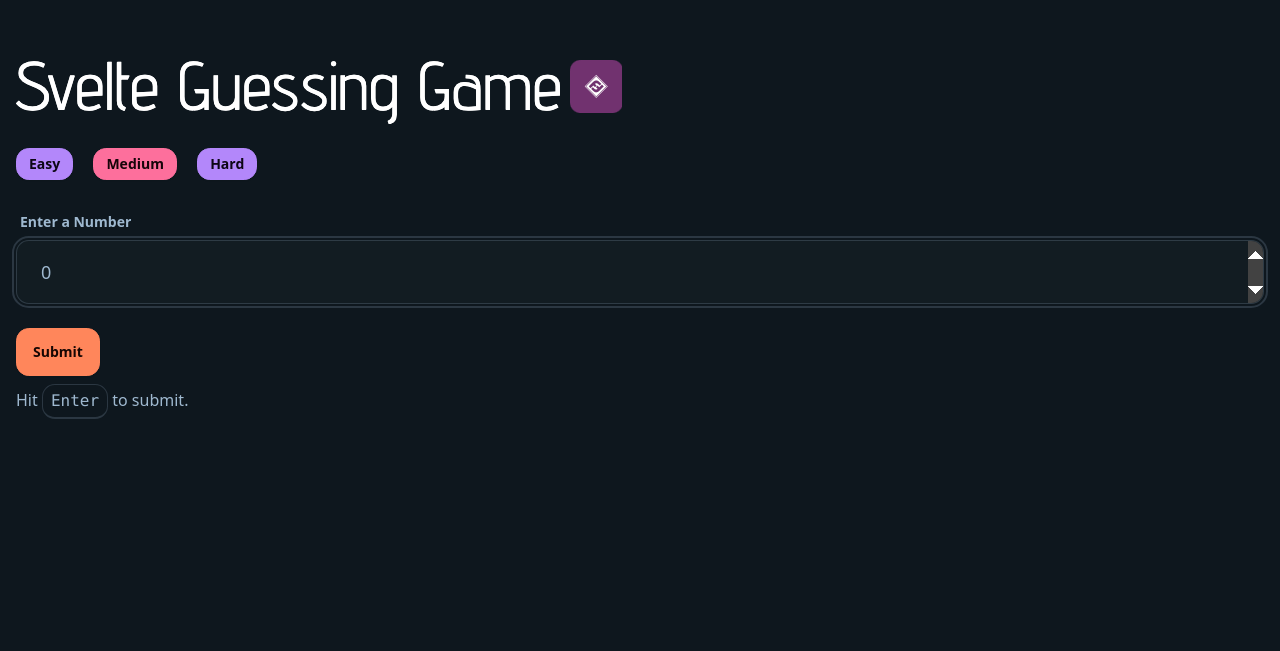
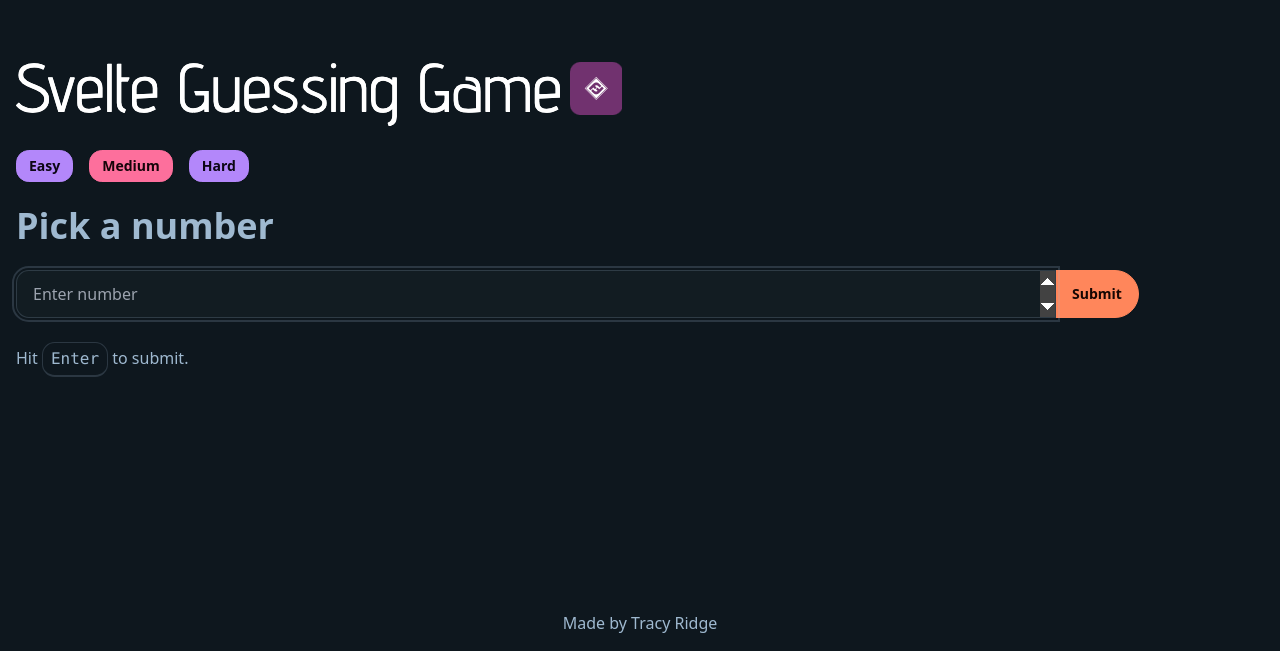
Before and after one commit to ridgey28/svelte-guessing-game, a SvelteKit app: page / in a window 1280 px wide. Shown: the part 149-800 px from the top of the page. Built offline with nearby package versions, Linux system fonts and the light colour scheme.

Commit message:
** Bugfixes and improvements * Added switching between levels of the game with warning if you have already reached the maximum level * Added a new component ButtonGroup to display all the buttons. * Bump dependencies.

```diff
--- a/src/lib/components/Button.svelte
+++ /dev/null
@@ -1,14 +0,0 @@
-<script lang="ts">
-	type Props = {
-		level: string;
-		val: number;
-		currentLevel: number;
-		onclick: () => void;
-	};
-
-	let { level, val, currentLevel, ...props }: Props = $props();
-</script>
-
-<button {...props} class="btn mr-4 btn-sm {currentLevel === val ? 'btn-secondary' : 'btn-accent'}"
-	>{level}
-</button>
--- /dev/null
+++ b/src/lib/components/ButtonGroup.svelte
@@ -0,0 +1,21 @@
+<script lang="ts">
+	type Props = {
+		currentLevel: number;
+		levelSwitch: (val: number) => void;
+	};
+	const buttons = [
+		{ level: 'Easy', val: 10 },
+		{ level: 'Medium', val: 5 },
+		{ level: 'Hard', val: 2 }
+	];
+	let { currentLevel, levelSwitch }: Props = $props();
+</script>
+
+{#each buttons as b}
+	<button
+		onclick={() => levelSwitch(b.val)}
+		class="btn mr-4 btn-sm {currentLevel === b.val ? 'btn-secondary' : 'btn-accent'}"
+	>
+		{b.level}
+	</button>
+{/each}
--- a/src/routes/+layout.svelte
+++ b/src/routes/+layout.svelte
@@ -3,11 +3,14 @@
 	import img from '$lib/assets/logo.png';
 </script>
 
-<div class="hero bg-base-200 min-h-screen">
+<div class="hero bg-base-200 min-h-[95vh]">
 	<div class="hero-content">
 		<div class="w-screen">
-			<img src={img} alt="logo" class="mb-6" />
+			<h1><img src={img} alt="Svelte 5 Guessing Game" class="mb-6" /></h1>
 			<slot />
 		</div>
 	</div>
 </div>
+<footer class="w-screen bg-cover bg-base-200 min-h-[5vh]">
+	<p class="text-center">Made by Tracy Ridge</p>
+</footer>
--- a/src/routes/+page.svelte
+++ b/src/routes/+page.svelte
@@ -1,33 +1,44 @@
 <script lang="ts">
 	import { localStore } from '$lib/localStore.svelte';
-	import Button from '$lib/components/Button.svelte';
+	import ButtonGroup from '$lib/components/ButtonGroup.svelte';
 
 	let currentLevel = localStore('currentLevel', 5);
 	let modal: boolean = $state(false);
 	let ref: HTMLElement;
-	let guess: number = $state(0);
+	let guess: number | string = $state('');
 	let randomNumber: number = $state.raw(Math.floor(Math.random() * (1 - 100) + 100));
-	let message: string = $state('');
+	let message: string = $state('Pick a number');
 	let guesses: number = $state(0);
 	let badges: number[] = $state([]);
 
-	let restartGame = () => {
+	const restartGame = () => {
 		randomNumber = Math.floor(Math.random() * (1 - 100) + 100);
 		guesses = 0;
 		badges = [];
-		message = '';
+		message = 'Pick a number';
 		guess = 0;
 		modal = false;
+		ref.focus();
 	};
 
-	let handleKeydown = (e: KeyboardEvent) => {
+	const levelSwitch = (value: number) => {
+		if (guesses > currentLevel.value) {
+			message = 'You will lose, please switch to a different level';
+			return;
+		} else {
+			currentLevel.value = value;
+		}
+	};
+	const handleKeydown = (e: KeyboardEvent) => {
 		if (e.key === 'Enter') {
 			checkNumber();
 		}
 	};
 
-	let checkNumber = () => {
-		guesses++;
+	const checkNumber = () => {
+		guess = Number(guess);
+		ref.focus();
+
 		if (guess < 1 || guess > 100) {
 			message = 'Please enter a number between 1 and 100';
 			return;
@@ -36,92 +47,58 @@
 			message = 'You have already guessed that number';
 			return;
 		}
-		if (guesses === currentLevel.value) {
+
+		guesses++;
+		if (guesses >= currentLevel.value) {
 			message = 'You have reached the maximum number of guesses. The number was ' + randomNumber;
 			modal = true;
 			return;
 		}
-
-		badges = [...badges, guess];
+		badges.push(guess);
 		if (guess !== randomNumber) {
 			if (guess > randomNumber) {
-				message = 'You guessed too high';
+				message = 'You need to go lower 👇';
 			} else {
-				message = 'You guessed too low';
+				message = 'You need to go higher 👆';
 			}
 		} else {
 			message = `Super, you guessed right. You guessed it in ${guesses} tries.`;
 			modal = true;
 		}
-		guess = 0;
+		guess = '';
 	};
 	$effect(() => {
 		ref.focus();
 	});
 </script>
 
-<Button
-	onclick={() => (currentLevel.value = 10)}
-	level="Easy"
-	currentLevel={currentLevel.value}
-	val={10}
-/>
-<Button
-	onclick={() => (currentLevel.value = 5)}
-	level="Medium"
-	currentLevel={currentLevel.value}
-	val={5}
-/>
-<Button
-	onclick={() => (currentLevel.value = 2)}
-	level="Hard"
-	currentLevel={currentLevel.value}
-	val={2}
-/>
 <svelte:head>
-	<title>Svelte Guessing Game</title>
+	<title>Svelte 5 Guessing Game</title>
 </svelte:head>
+<ButtonGroup currentLevel={currentLevel.value} {levelSwitch} />
 
 <div class="my-6">
-	<label class="form-control w-full">
-		<div class="label">
-			<span class="label-text font-bold">Enter a Number</span>
-		</div>
+	<h2 class="text-4xl font-bold">{message}</h2>
+</div>
+<div class="my-6">
+	<div class="join w-full">
 		<input
 			type="number"
-			inputmode="numeric"
 			min="1"
 			max="100"
+			maxlength="3"
 			bind:this={ref}
 			bind:value={guess}
-			onselect={() => (message = '')}
 			placeholder="Enter number"
-			class="input input-bordered input-lg w-full"
+			class="input input-bordered join-item w-5/6"
 			onkeydown={handleKeydown}
 		/>
-	</label>
+		<button onclick={checkNumber} class="btn btn-primary join-item rounded-r-full">Submit</button>
+	</div>
 </div>
-<button onclick={checkNumber} class="btn btn-primary">Submit</button>
+
 <p class="my-2">Hit <kbd class="kbd kbd-md">Enter</kbd> to submit.</p>
 
-{#if message !== ''}
-	<div role="alert" class="alert">
-		<svg
-			xmlns="http://www.w3.org/2000/svg"
-			fill="none"
-			viewBox="0 0 24 24"
-			class="stroke-info h-6 w-6 shrink-0"
-		>
-			<path
-				stroke-linecap="round"
-				stroke-linejoin="round"
-				stroke-width="2"
-				d="M13 16h-1v-4h-1m1-4h.01M21 12a9 9 0 11-18 0 9 9 0 0118 0z"
-			></path>
-		</svg>
-		<span>{message}</span>
-	</div>
-{/if}
 <div class="my-6">
 	{#if badges.length > 0}
 		<h2 class="text-xl">Guesses</h2>
```
Also changed, not shown: package.json (+14 -14 lines), 2 other files (tests, documents, lock files or other folders).
